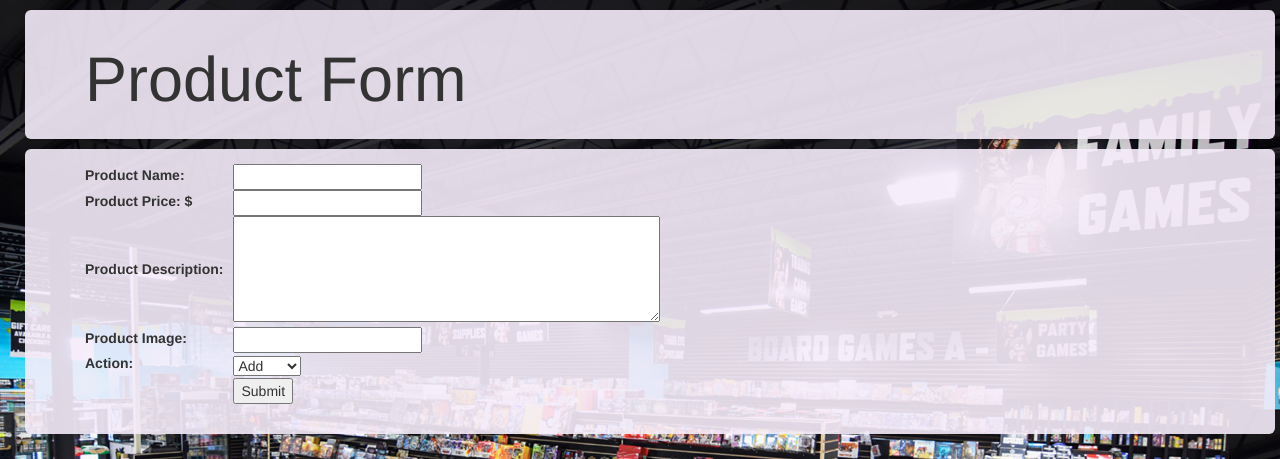
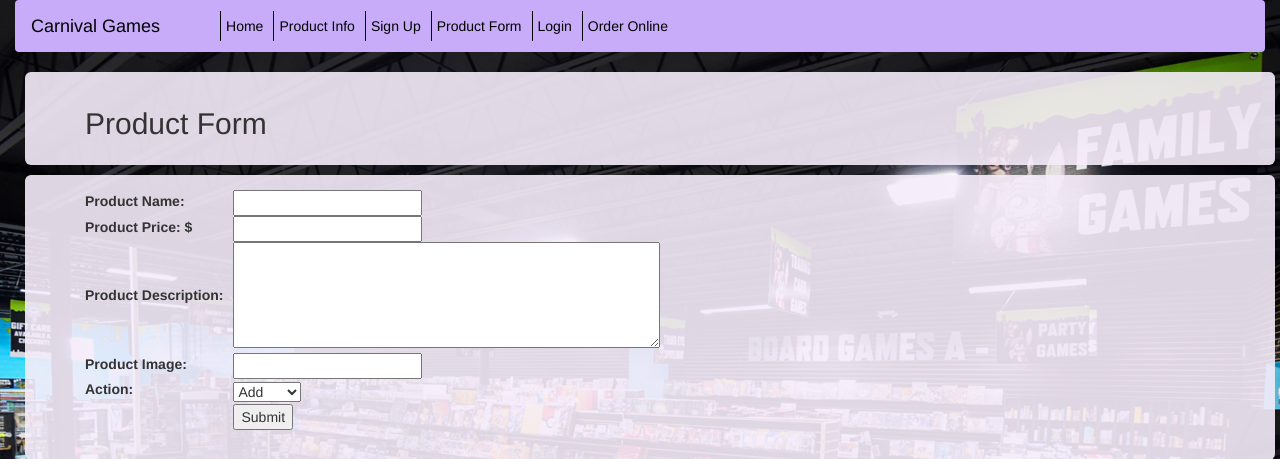
Before and after one commit to Thvarzil/CarnivalGames, a PHP site: page /productform.php in a window 1280 px wide. Shown: the top 459 px of the page. Run offline with PHP 8.4, Linux system fonts and the light colour scheme.

Commit message:
committing changed made a few days ago

```diff
--- a/productform.php
+++ b/productform.php
@@ -18,8 +18,32 @@ and open the template in the editor.
 </head>
 <body>
 <div class="container-fluid">
+    <nav class="navbar navbar-light bg-light">
+        <a class="navbar-brand" href="#">Carnival Games</a>
+        <ul class="navbar-nav mr-auto">
+            <li class="nav-item active">
+                <a class="nav-link" href="#">Home</a>
+            </li>
+            <li class="nav-item">
+                <a class="nav-link" href="./productinfo.php">Product Info</a>
+            </li>
+            <li class="nav-item">
+                <a class="nav-link" href="#">Sign Up</a>
+            </li>
+            <li class="nav-item">
+                <a class="nav-link" href="./productform.php">Product Form</a>
+            </li>
+            <li class="nav-item">
+                <a class="nav-link" href="login.php">Login</a>
+            </li>
+            <li class="nav-item">
+                <a class="nav-link" href="#">Order Online</a>
+            </li>
+        </ul>
+
+    </nav>
     <div class="jumbotron" style="width: 100%; align-content: center">
-        <h1>Product Form</h1>
+        <h2>Product Form</h2>
     </div>
 
     <div class="jumbotron" style="width: 100%; align-content: center">
```
